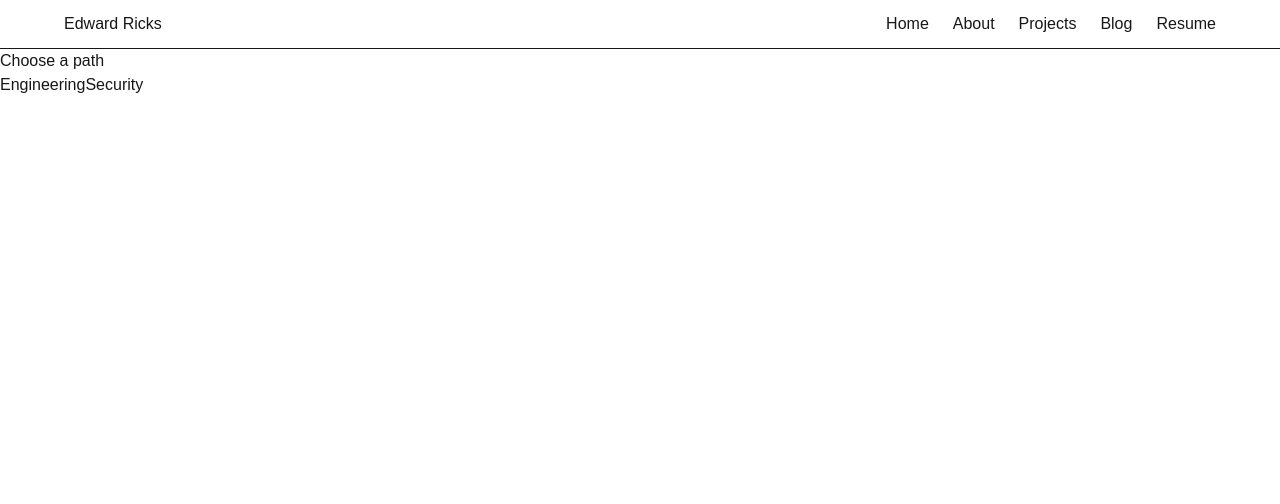
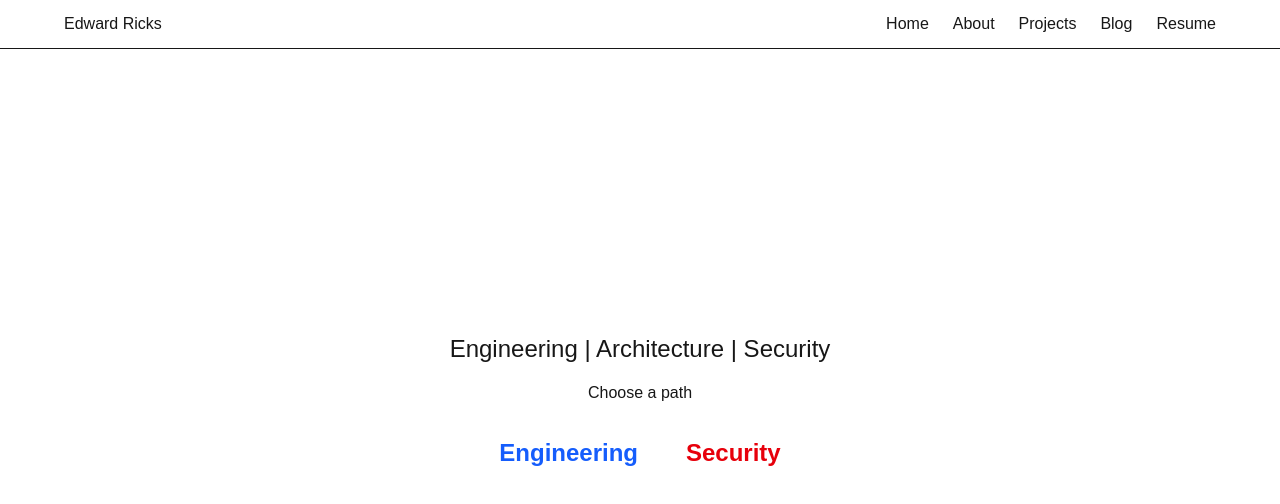
Before and after one commit to relicavaiden/cyber-portfolio, a Next.js app: page / in a window 1280 px wide. Shown: the top 504 px of the page. Built offline with nearby package versions, Linux system fonts and the light colour scheme.

Commit message:
Style portfolio perspective landing page

```diff
--- a/src/app/layout.tsx
+++ b/src/app/layout.tsx
@@ -26,11 +26,11 @@ export default function RootLayout({
   return (
     <html
       lang="en"
-      className={`${geistSans.variable} ${geistMono.variable} h-full antialiased`}
+      className={`${geistSans.variable} ${geistMono.variable} antialiased`}
     >
-      <body className="min-h-full flex flex-col">
+      <body className="min-h-dvh flex flex-col bg-black">
         <Header />
-        <main className="flex-1">
+        <main className="flex-1 flex">
           {children}
         </main>
       </body>
--- a/src/app/page.tsx
+++ b/src/app/page.tsx
@@ -1,4 +1,3 @@
-import HeroSection from "@/components/home/HeroSection";
 import HomePageContent from "@/components/home/HomePageContent";
 
 export default function Home() {
--- a/src/components/home/HomePageContent.tsx
+++ b/src/components/home/HomePageContent.tsx
@@ -32,18 +32,29 @@ const HomePageContent = () => {
     };
 
     return (
-        <>
+        <section className="flex-1 flex flex-col justify-center-safe items-center pb-12">
+
+            <h1 className="text-2xl">Engineering | Architecture | Security</h1>
+
             {perspective === "neutral" && (
-                <>
-                    <h2>Choose a path</h2>
-                    <button onClick={() => handlePerspectiveChange("engineering")}>
-                        Engineering
-                    </button>
+                <div className="space-y-8">
 
-                    <button onClick={() =>handlePerspectiveChange("security")}>
-                        Security
-                    </button>
-                </>
+                    <h2 className="pt-4 text-center">Choose a path</h2>
+
+                    <div className="flex gap-x-12 text-lg">
+                        <button
+                            className="text-2xl font-semibold cursor-pointer hover:underline focus-visible:outline-2 text-blue-600"
+                            onClick={() => handlePerspectiveChange("engineering")}>
+                            Engineering
+                        </button>
+
+                        <button
+                            className="text-2xl font-semibold cursor-pointer hover:underline focus-visible:outline-2 text-red-600"
+                            onClick={() =>handlePerspectiveChange("security")}>
+                            Security
+                        </button>
+                    </div>
+                </div>
             )}
 
             {perspective !== "neutral" && (
@@ -52,7 +63,7 @@ const HomePageContent = () => {
                     <button onClick={() => handlePerspectiveChange("neutral")}>Choose another path</button>
                 </>
             )}
-        </>
+        </section>
     );
 };
 
```
